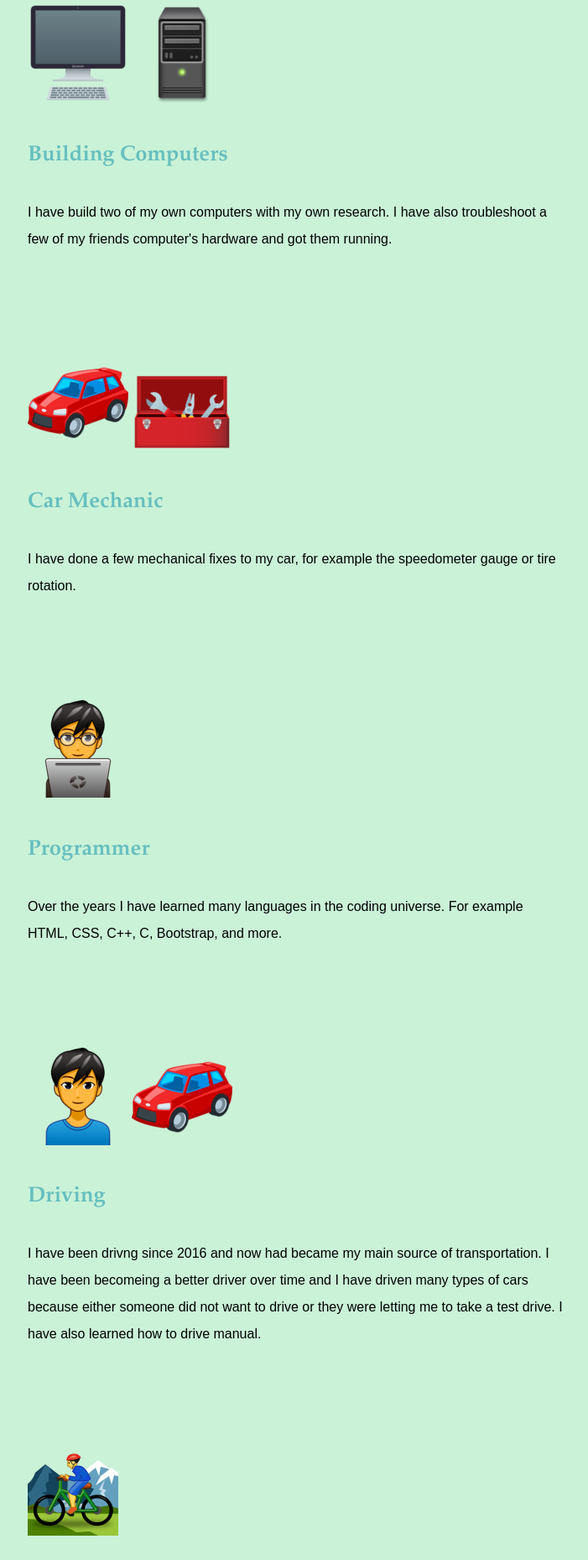
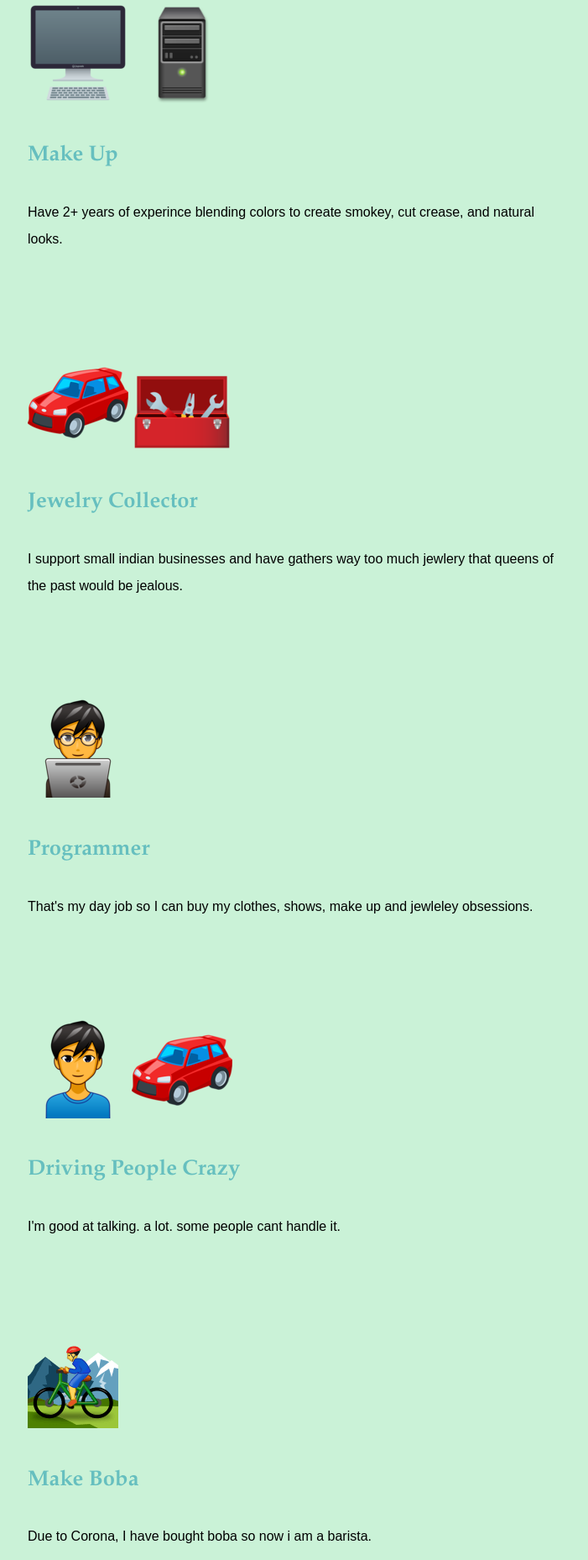
Before and after one commit to maryamfrahim/Website, a plain HTML site: page index.html in a window 1280 px wide. Shown: the part 942-2800 px from the top of the page at 84% size, without its empty margins (287-988 px from the left). Drawn offline with Linux system fonts and the light colour scheme.

Commit message:
Personalized Messages

```diff
--- a/index.html
+++ b/index.html
@@ -12,7 +12,7 @@
 <body>
   <div class="top-container">
     <img class="top-cloud" src="images/cloud.png" alt="cloud.png">
-    <h1>I'm Amr.</h1>
+    <h1>Maryam Rahim</h1>
     <h2>a <span class="pro">pro</span>grammer </h2>
     <img class="bottom-cloud" src="images/cloud.png" alt="cloud.png">
     <img src="images/mountain.png" alt="mountain.png">
@@ -25,23 +25,23 @@
       <img src="images/monitor.png" alt="monitor">
       <img src="images/tower.png" alt="tower">
 
-      <h3>Building Computers</h3>
-      <p>I have build two of my own computers with my own research. I have also troubleshoot a few of my friends computer's hardware and got them running.</p>
+      <h3>Make Up</h3>
+      <p>Have 2+ years of experince blending colors to create smokey, cut crease, and natural looks.</p>
     </div>
 
     <div class="skill-row">
       <img src="images/car.png" alt="car">
       <img src="images/toolbox.png" alt="toolbox">
 
-      <h3>Car Mechanic</h3>
-      <p>I have done a few mechanical fixes to my car, for example the speedometer gauge or tire rotation. </p>
+      <h3>Jewelry Collector</h3>
+      <p>I support small indian businesses and have gathers way too much jewlery that queens of the past would be jealous. </p>
     </div>
 
     <div class="skill-row">
       <img src="images/coder.png" alt="coder">
 
       <h3>Programmer</h3>
-      <p>Over the years I have learned many languages in the coding universe. For example HTML, CSS, C++, C, Bootstrap, and more.</p>
+      <p>That's my day job so I can buy my clothes, shows, make up and jewleley obsessions.</p>
 
 
 
@@ -50,18 +50,15 @@
       <img src="images/man.png" alt="man">
       <img src="images/car.png" alt="car">
 
-      <h3>Driving</h3>
-      <p>I have been drivng since 2016 and now had became my main source of transportation.
-         I have been becomeing a better driver over time and I have driven many types of cars
-         because either someone did not want to drive or they were letting me to take a test drive.
-          I have also learned how to drive manual.</p>
+      <h3>Driving People Crazy</h3>
+      <p>I'm good at talking. a lot. some people cant handle it.</p>
 
     </div>
     <div class="skill-row">
       <img class="biker" src="images/biker.png" alt="biker.png">
 
-      <h3>Biking</h3>
-      <p>I have done biking since I was a child and have been doing it since and am becomeing more active because of school.</p>
+      <h3>Make Boba</h3>
+      <p>Due to Corona, I have bought boba so now i am a barista.</p>
 
     </div>
 
@@ -70,8 +67,8 @@
 
 
   <div class="bottom-container">
-    <h2>Get in touch</h2>
-    <a class="bin" href="mailto:amrrahim13@gmail.com">Contact Me</a>
+    <h2>Get in touch (socail distancely</h2>
+    <a class="bin" href="mailto:mrahim@berkeley.edu">Contact Me at your own risk</a>
 
 
 
```
